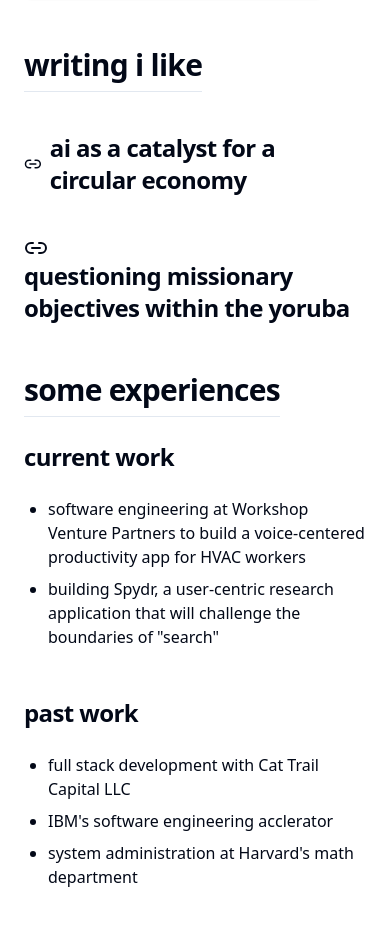
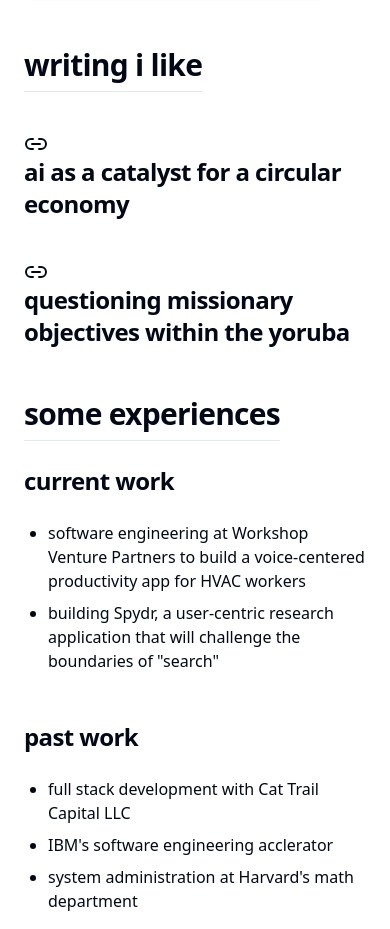
Before and after one commit to Fadeleke57/tailwind_portfolio, a Next.js app: page / in a window 390 px wide. Shown: the part 2162-3091 px from the top of the page. Built offline with nearby package versions, Linux system fonts and the light colour scheme.

Commit message:
link styling

```diff
--- a/sections/Writing.tsx
+++ b/sections/Writing.tsx
@@ -20,7 +20,7 @@ function Writing() {
             }
             target="_blank"
           >
-            <h3 className="scroll-m-20 text-2xl font-semibold tracking-tight flex flex-inline items-center hover:underline">
+            <h3 className="scroll-m-20 text-2xl font-semibold tracking-tight flex flex-wrap lg:flex-inline items-center hover:underline">
               <Link2 className="mr-2" /> ai as a catalyst for a circular economy
             </h3>
           </Link>
```
